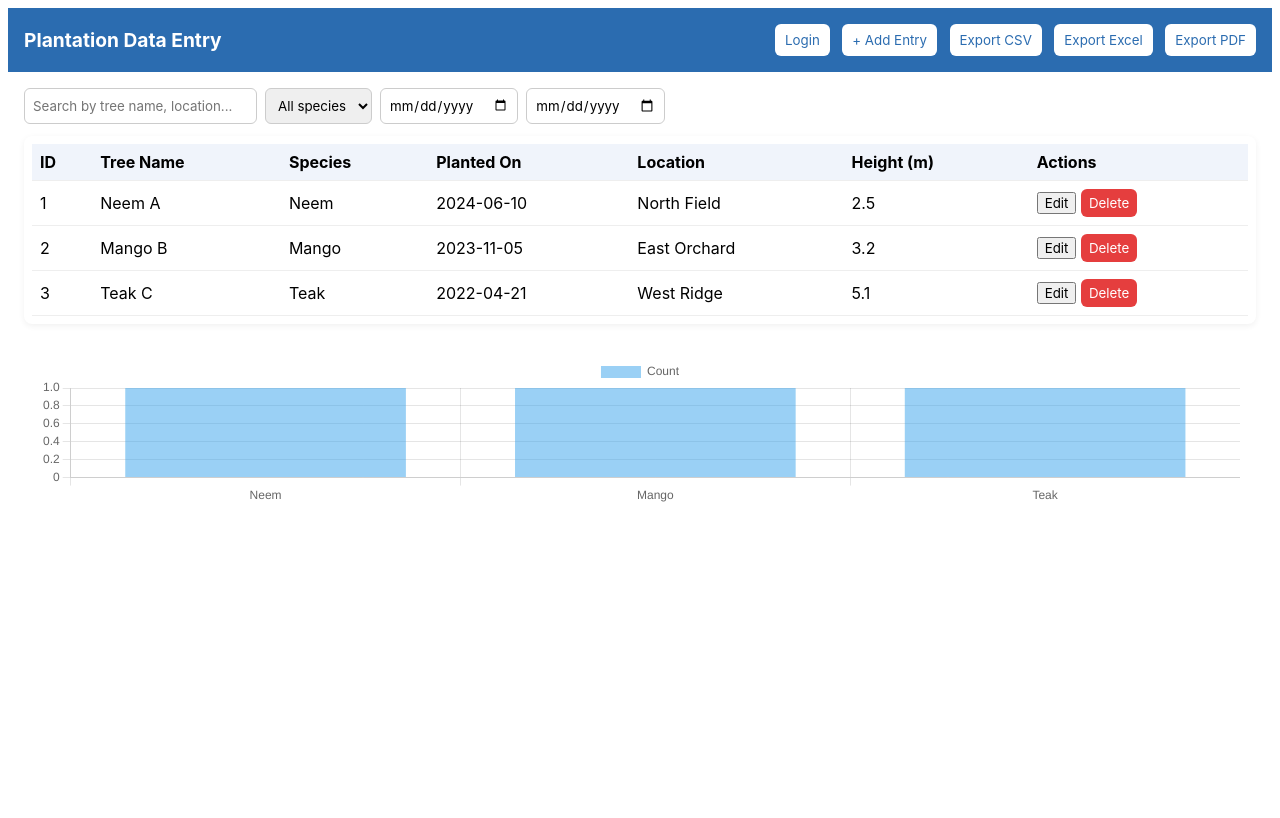
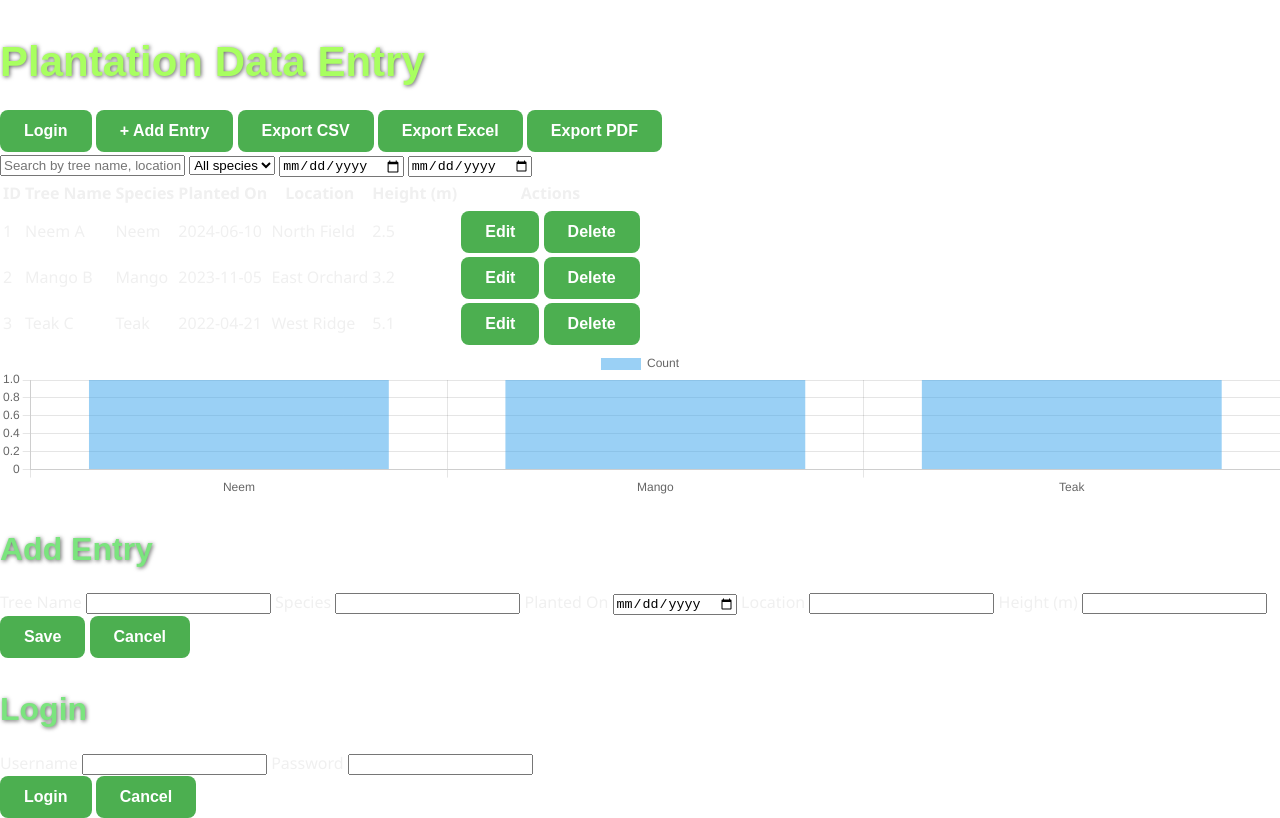
Before and after one commit to haripatel871996-collab/Mahisagar-Plantation-Data, a plain HTML site: page index.html in a window 1280 px wide. Drawn offline with nearby package versions, Linux system fonts and the light colour scheme.

Commit message:
styles.css

```diff
--- a/styles.css
+++ b/styles.css
@@ -1,21 +1,67 @@
-*{box-sizing:border-box;font-family:Inter, Arial, sans-serif}
-header{display:flex;align-items:center;justify-content:space-between;padding:16px;background:#2b6cb0;color:white}
-header h1{margin:0;font-size:1.2rem}
-header .actions button{margin-left:8px;padding:8px 10px;border-radius:6px;border:none;background:#fff;color:#2b6cb0;cursor:pointer}
-main{padding:16px}
-.controls{display:flex;gap:8px;flex-wrap:wrap;margin-bottom:12px}
-.controls input, .controls select{padding:8px;border-radius:6px;border:1px solid #ccc}
-.table-wrap{overflow:auto;background:white;padding:8px;border-radius:8px;box-shadow:0 2px 6px rgba(0,0,0,0.06)}
-table{width:100%;border-collapse:collapse}
-th,td{padding:8px;border-bottom:1px solid #eee;text-align:left}
-th{background:#f0f4fb}
-.actions .small{font-size:0.9rem}
-.chart{margin-top:16px;background:white;padding:16px;border-radius:8px}
-.modal{position:fixed;left:0;top:0;width:100%;height:100%;display:flex;align-items:center;justify-content:center;background:rgba(0,0,0,0.4)}
-.modal.hidden{display:none}
-.modal-content{background:white;padding:16px;border-radius:8px;min-width:320px;max-width:520px}
-.modal-content form label{display:block;margin-bottom:8px}
-.modal-content input{width:100%;padding:8px;margin-top:4px;border:1px solid #ccc;border-radius:6px}
-.modal-actions{display:flex;gap:8px;justify-content:flex-end;margin-top:12px}
-.btn-delete{background:#e53e3e;color:white;border:none;padding:6px 8px;border-radius:6px}
-@media (max-width:720px){header{flex-direction:column;align-items:flex-start} .controls{flex-direction:column}}
+/* General body text */
+body {
+  font-family: "Segoe UI", Arial, sans-serif;
+  color: #f0f0f0;          /* light text */
+  line-height: 1.6;
+  margin: 0;
+  padding: 0;
+}
+
+/* Headings */
+h1, h2, h3 {
+  font-family: "Poppins", sans-serif;
+  font-weight: 700;
+  color: #a8ff60;          /* bright green for titles */
+  text-shadow: 1px 1px 4px rgba(0, 0, 0, 0.6); /* glow effect */
+  margin-bottom: 15px;
+}
+
+h1 {
+  font-size: 42px;
+}
+
+h2 {
+  font-size: 32px;
+  color: #7be47e;          /* softer green */
+}
+
+h3 {
+  font-size: 24px;
+  color: #d4ffcc;          /* pale green */
+}
+
+/* Paragraph text */
+p {
+  font-size: 18px;
+  color: #f5f5f5;          /* white text */
+  margin-bottom: 20px;
+}
+
+/* Links */
+a {
+  color: #76ff03;          /* neon green links */
+  text-decoration: none;
+  font-weight: 600;
+}
+
+a:hover {
+  color: #b2ff59;
+  text-decoration: underline;
+}
+
+/* Buttons */
+button {
+  background-color: #4caf50;  /* green button */
+  color: #fff;
+  padding: 12px 24px;
+  border: none;
+  border-radius: 8px;
+  font-size: 16px;
+  cursor: pointer;
+  font-weight: bold;
+  transition: background 0.3s ease;
+}
+
+button:hover {
+  background-color: #388e3c;
+}
```
